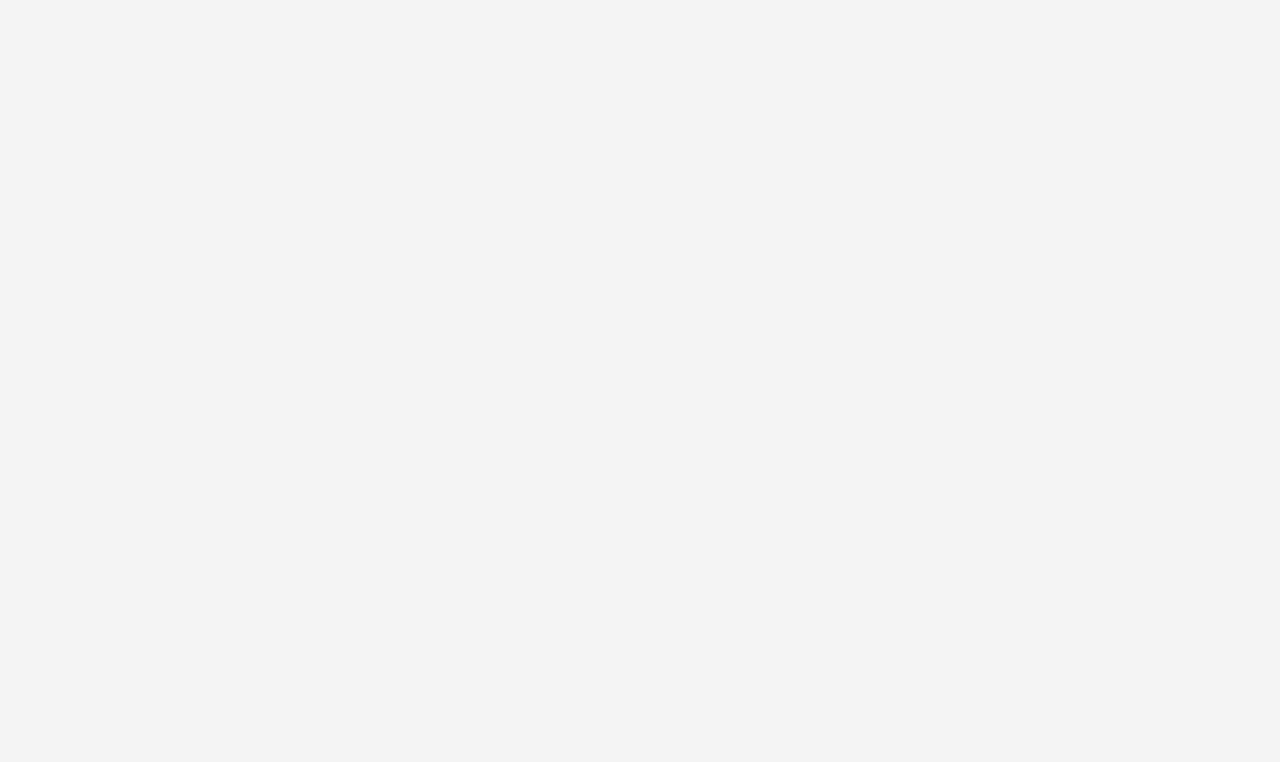
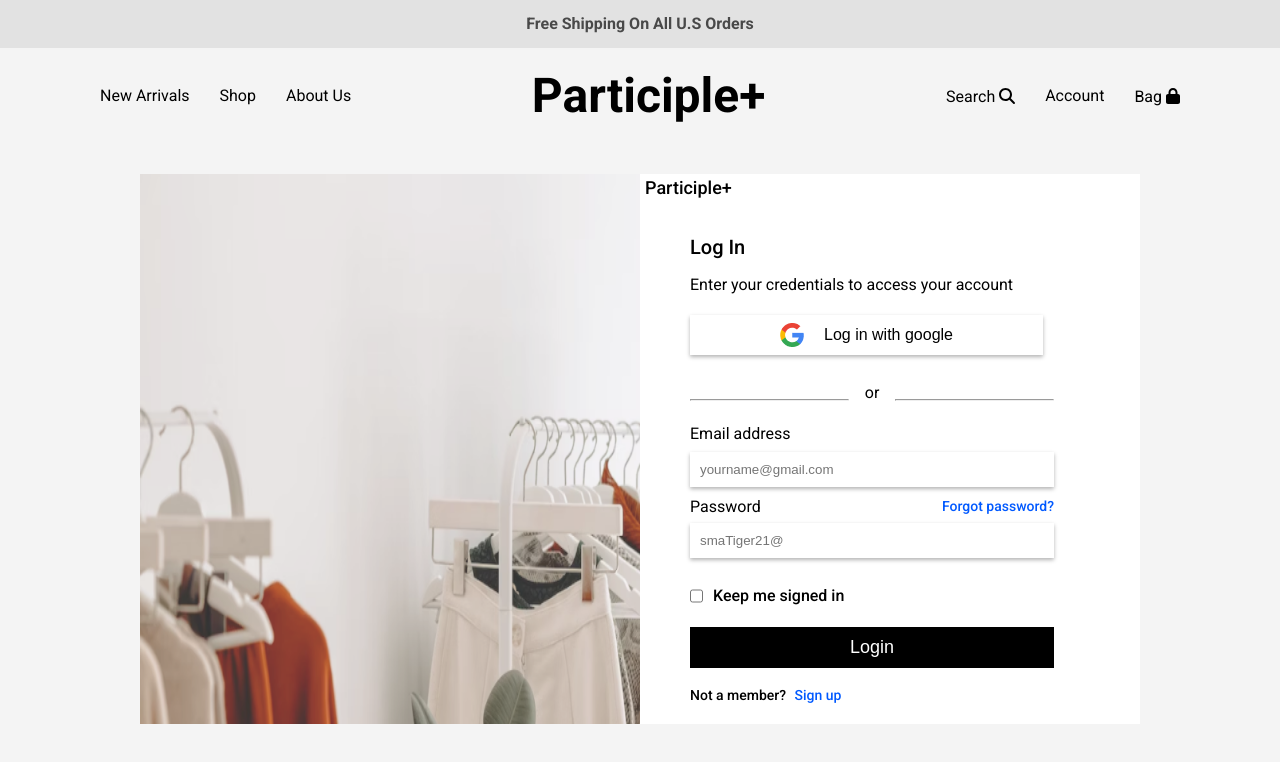
Before and after one commit to oreoluwa212/store_clothing, a React (Vite) app: page /login in a window 1280 px wide. Before the commit this address had no page. Shown: the top 762 px of the page. Built offline with nearby package versions, Linux system fonts and the light colour scheme.

Commit message:
Login page

```diff
--- a/src/App.jsx
+++ b/src/App.jsx
@@ -10,6 +10,7 @@
 import Product from './components/productPage';
 import NewArrivals from './components/NewArrivals';
 import About from './components/About';
+import LoginPage from './components/loginPage';
 
 function App() {
   return (
@@ -22,6 +23,7 @@
 
           <Route path="/catalog" element={<Catalog />} />
           <Route path="/product" element={<Product />} />
+          <Route path="/login" element={<LoginPage />} />
         </Routes>
       </BrowserRouter>
     </>
--- a/src/components/NavBar.jsx
+++ b/src/components/NavBar.jsx
@@ -26,22 +26,22 @@
 
       <div className="nav-items">
         <div className="first">
-          <Link to={'/product'}>
+          <Link to={"/product"}>
             <a className="active" href="#">
               New Arrivals
             </a>
           </Link>
 
-          <Link to={'/catalog'}>
+          <Link to={"/catalog"}>
             <a href="#">Shop</a>
           </Link>
-          <Link to={'/about-us'}>
+          <Link to={"/about-us"}>
             <a href="#">About Us</a>
           </Link>
         </div>
 
         <div className="participle-nav">
-          <Link to={'/'}>
+          <Link to={"/"}>
             <h1>Participle+</h1>
           </Link>
         </div>
@@ -50,8 +50,9 @@
           <a className="active" href="#">
             Search <FontAwesomeIcon icon={faMagnifyingGlass} />
           </a>
-
-          <a href="#">Account</a>
+          <Link to={"/login"}>
+            <a href="#">Account</a>
+          </Link>
 
           <a href="#">
             Bag <FontAwesomeIcon icon={faLock} />
@@ -61,7 +62,7 @@
 
       <div className="mobile-nav-container">
         <div className="participle-nav">
-          <Link to={'/'}>
+          <Link to={"/"}>
             <h1>Participle+</h1>
           </Link>
         </div>
@@ -78,22 +79,22 @@
           />
 
           <div className="participle-nav">
-            <Link to={'/'}>
+            <Link to={"/"}>
               <h1>Participle+</h1>
             </Link>
           </div>
 
           <div className="first">
-            <Link to={'/product'}>
+            <Link to={"/product"}>
               <a className="active" href="#">
                 New Arrivals
               </a>
             </Link>
 
-            <Link to={'/catalog'}>
+            <Link to={"/catalog"}>
               <a href="#">Shop</a>
             </Link>
-            <Link to={'/about-us'}>
+            <Link to={"/about-us"}>
               <a href="#">About Us</a>
             </Link>
           </div>
--- /dev/null
+++ b/src/components/login.jsx
@@ -0,0 +1,71 @@
+// import React from 'react';
+import login from '../assets/images/login.png';
+
+import loginImg from '../assets/images/login.png'
+import googleImg from "../assets/images/google.png"
+
+const Login = () => {
+  return (
+    <div className="login-wrapper">
+      <div className="login-container">
+        <div className="login-img">
+          <img src={loginImg} alt="" />
+          <div className="overlay"></div>
+        </div>
+
+        <div className="login-section">
+          <div className="logo-text">
+            <h1>Participle+</h1>
+          </div>
+
+          <div className="login-style">
+            <div className="log-in">
+              <h1>Log In</h1>
+              <p>Enter your credentials to access your account</p>
+              <div className="button-div">
+                <button>
+                  <img src={googleImg} alt="" />
+                  <h3>Log in with google</h3>
+                </button>
+              </div>
+
+              <div className="or-">
+                <hr />
+                <p>or</p>
+                <hr />
+              </div>
+
+              <div className="form-place">
+                <div className="email">
+                  <label htmlFor="">Email address</label>
+                  <input type="text" placeholder="yourname@gmail.com" />
+                </div>
+                <div className="password">
+                  <div className="forgot-password">
+                    <label htmlFor="">Password</label>
+                    <h4>Forgot password?</h4>
+                  </div>
+                  <input type="text" placeholder="smaTiger21@" />
+                </div>
+                <div className="checkbox">
+                  <input type="checkbox"/>
+                  <h5>Keep me signed in</h5>
+                </div>
+
+                <div className="login-btn">
+                  <button>
+                    Login
+                  </button>
+
+                  <p>Not a member? <span>Sign up</span></p>
+                </div>
+              </div>
+            </div>
+          </div>
+        </div>
+      </div>
+    </div>
+  );
+};
+
+export default Login;
--- /dev/null
+++ b/src/components/loginPage.jsx
@@ -0,0 +1,14 @@
+
+import NavBar from './NavBar';
+import Login from './login';
+
+const LoginPage = () => {
+  return (
+    <div>
+      <NavBar />
+      <Login/>
+    </div>
+  );
+};
+
+export default LoginPage;
--- a/src/styles/PageStyles.scss
+++ b/src/styles/PageStyles.scss
@@ -745,7 +745,7 @@
       transition: 850ms;
       cursor: pointer;
 
-      @media (max-width: 960px) {
+      @media (max-width: 990px) {
         width: 350px;
       }
 
@@ -769,11 +769,11 @@
 
       h1 {
         font-weight: 500;
-        font-size: 30px;
+        font-size: 26px;
         transition: 850ms;
 
-        @media (max-width: 960px) {
-          font-size: 24px;
+        @media (max-width: 990px) {
+          font-size: 22px;
         }
 
         @media (max-width: 598px) {
@@ -788,12 +788,12 @@
 
         p {
           font-weight: 400;
-          font-size: 24px;
+          font-size: 20px;
           text-align: justify;
           transition: 850ms;
 
-          @media (max-width: 960px) {
-            font-size: 18px;
+          @media (max-width: 990px) {
+            font-size: 16px;
           }
 
           @media (max-width: 598px) {
@@ -962,6 +962,197 @@
     }
   }
 }
+
+// ---------------------- Login/Signup -------------
+.login-wrapper {
+  display: flex;
+  flex-direction: row;
+  justify-content: center;
+  padding-top: 30px;
+  overflow: hidden;
+
+  .login-container {
+    display: grid;
+    grid-template-columns: 1fr 1fr;
+    width: 1000px;
+
+    .login-img {
+
+
+      img {
+        width: 500px;
+        height: 550px;
+        opacity: .8;
+      }
+    }
+
+    .login-section {
+      background: #fff;
+      height: 550px;
+
+      .logo-text {
+        padding: 5px;
+
+        h1 {
+          font-size: 18px;
+          font-weight: 500;
+        }
+      }
+
+      .login-style {
+        display: flex;
+        align-items: center;
+        margin: 30px 10%;
+
+        .log-in {
+          padding-top: 5px;
+          display: flex;
+          flex-direction: column;
+          align-items: flex-start;
+
+          h1 {
+            font-weight: 500;
+            font-size: 20px;
+
+          }
+
+          p {
+            font-size: 16px;
+            padding-top: 20px;
+          }
+
+          .button-div {
+            padding-top: 10px;
+
+            button {
+              display: inline-flex;
+              justify-content: center;
+              align-items: center;
+              gap: 20px;
+              padding: 8px 90px;
+              background: hsl(0, 0%, 100%);
+              border: 0;
+              box-shadow: 0px 2px 4px rgba(0, 0, 0, 0.3);
+              outline: 0;
+              margin-top: 12px;
+
+              h3 {
+                font-size: 16px;
+                font-weight: 400;
+              }
+            }
+          }
+
+          .or- {
+            width: 100%;
+            display: inline-flex;
+            flex-direction: row;
+              align-items: flex-end;
+
+            hr {
+              flex-basis: 70%;
+
+            }
+            p{
+              flex-basis: 20%;
+              text-align: center;
+              padding: 20px 0px 0px ;
+              margin-top: 10px;
+            }
+          }
+
+          .form-place {
+            margin-top: 20px;
+            width: 100%;
+            height: 200px;
+
+            .email {
+              display: flex;
+              flex-direction: column;
+              gap: 10px;
+
+              label {
+                  font-size: 16px;
+                  font-weight: 400;
+                  padding-top: 5px;
+                }
+
+              input {
+              background: hsl(0, 0%, 100%);
+                border: 0;
+                box-shadow: 0px 2px 4px rgba(0, 0, 0, 0.3);
+                padding: 10px;
+              }
+            }
+
+            .password {
+              display: flex;
+              flex-direction: column;
+              gap: 8px;
+
+              .forgot-password {
+                padding-top: 12px;
+                display: flex;
+                justify-content: space-between;
+
+                label {
+                    font-size: 16px;
+                    font-weight: 400;
+                  }
+                h4{
+                  color: rgb(0, 89, 255);
+                  font-weight: 500;
+                  font-size: 14px;
+                }
+              }
+
+              input {
+              background: hsl(0, 0%, 100%);
+                padding: 10px;
+                border: 0;
+                box-shadow: 0px 2px 4px rgba(0, 0, 0, 0.3);
+                }
+            }
+
+            .checkbox {
+              padding-top: 30px;
+              display: inline-flex;
+              gap: 10px;
+
+              h5 {
+                  font-size: 16px;
+                  font-weight: 500;
+              }
+            }
+
+            .login-btn {
+              padding-top: 20px;
+
+              button {
+                background: #000;
+                padding: 10px 160px;
+                font-size: 18px;
+                color: white;
+                border: 0;
+              }
+
+              p {
+                font-size: 14px;
+                font-weight: 500;
+
+                span {
+                  color: rgb(0, 89, 255);
+                  padding-left: 5px;
+                }
+              }
+            }
+          }
+        }
+      }
+    }
+  }
+}
+
 
 
 
```
Also changed, not shown: src/components/NavBar2.jsx (+5 -3 lines), src/assets/images/google.png (added), src/assets/images/login.png (added).
